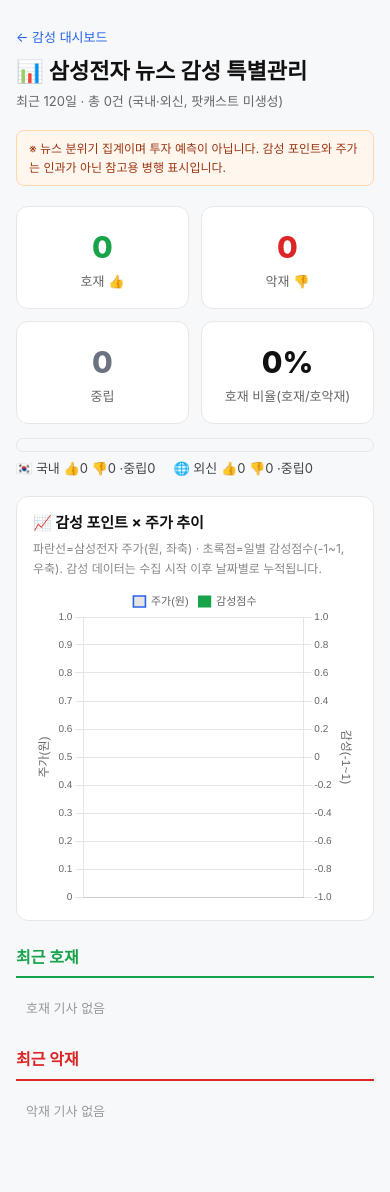
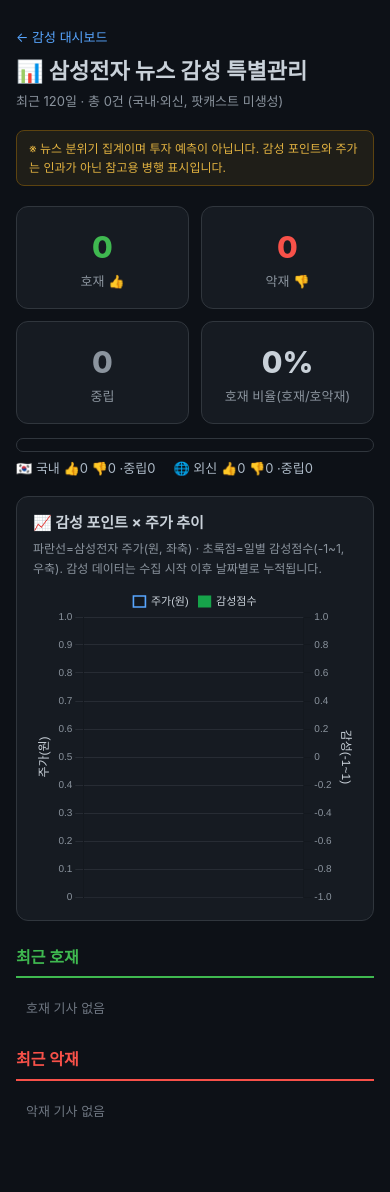
Before and after one commit to rainsosig-source/flask, a Flask app: page /sentiment/samsung in a window 390 px wide. Run offline with Flask 3, Linux system fonts and the light colour scheme; data that the repository does not hold is empty; parts of the project's set-up code (start-up, migrations or seed data) failed here and were passed over.

Commit message:
style(samsung): 삼성전자 감성 페이지 다크 테마 전환
- /sentiment/samsung 라이트→다크(#0d1117) 팔레트, 사이트 톤 일치
- 차트 축/범례/격자 다크용 색 + 주가선 밝은 블루
- 모바일/PC 렌더 정상, JS 에러 없음 확인

Co-Authored-By: Claude Opus 4.8 <noreply@anthropic.com>

```diff
--- a/data/subway_count.json
+++ b/data/subway_count.json
@@ -1 +1 @@
-{"date": "2026-06-03", "count": 867}
+{"date": "2026-06-04", "count": 12}
--- a/data/subway_sinbundang.json
+++ b/data/subway_sinbundang.json
@@ -1 +1 @@
-{"trains":[{"trainNo":"9","statn":"신논현","dest":"정자","updnLine":1,"trainSttus":1,"directAt":"0","lstcarAt":"0"},{"trainNo":"1","statn":"신사","dest":"신사","updnLine":0,"trainSttus":1,"directAt":"0","lstcarAt":"0"},{"trainNo":"11","statn":"양재시민의숲","dest":"신사","updnLine":0,"trainSttus":1,"directAt":"0","lstcarAt":"0"},{"trainNo":"16","statn":"동천","dest":"광교","updnLine":1,"trainSttus":1,"directAt":"0","lstcarAt":"0"},{"trainNo":"17","statn":"광교","dest":"광교","updnLine":1,"trainSttus":1,"directAt":"0","lstcarAt":"0"},{"trainNo":"13","statn":"청계산입구","dest":"광교","updnLine":1,"trainSttus":2,"directAt":"0","lstcarAt":"0"},{"trainNo":"23","statn":"정자","dest":"신사","updnLine":0,"trainSttus":1,"directAt":"0","lstcarAt":"0"}],"fetched_at":1780497665,"operating":true,"today_count":867}
+{"trains":[{"trainNo":"1","statn":"정자","dest":"정자","updnLine":1,"trainSttus":1,"directAt":"0","lstcarAt":"0"}],"fetched_at":1780499827,"operating":true,"today_count":12}
--- a/templates/samsung_sentiment.html
+++ b/templates/samsung_sentiment.html
@@ -7,28 +7,28 @@
   <meta name="description" content="삼성전자 종목 뉴스의 호재·악재 감성을 국내·외신으로 나눠 특별 관리하고, 일별 감성 포인트와 주가 추이를 함께 보는 분석 대시보드. 팟캐스트 없이 수집·분석 전용.">
   <script src="https://cdn.jsdelivr.net/npm/chart.js@4.4.1/dist/chart.umd.min.js"></script>
   <style>
-    :root { --pos:#16a34a; --neg:#dc2626; --neu:#6b7280; --bg:#f7f8fa; --card:#fff; --line:#e5e7eb; --price:#2563eb; }
+    :root { --pos:#3fb950; --neg:#f85149; --neu:#8b949e; --bg:#0d1117; --card:#161b22; --line:#30363d; --text:#c9d1d9; --muted:#8b949e; --price:#58a6ff; }
     * { box-sizing: border-box; }
     html,body { max-width:100%; overflow-x:hidden; }
     body { font-family: "Pretendard","Apple SD Gothic Neo",-apple-system,sans-serif; margin:0;
-           background:var(--bg); color:#111; line-height:1.6; }
+           background:var(--bg); color:var(--text); line-height:1.6; }
     .wrap { max-width: 1000px; margin: 0 auto; padding: 24px 16px 60px; }
     .top { display:flex; align-items:center; gap:10px; flex-wrap:wrap; }
     h1 { font-size: 22px; margin: 4px 0 2px; }
-    .sub { color:#666; font-size: 13px; margin-bottom: 18px; }
-    .note { background:#fff7ed; border:1px solid #fed7aa; color:#9a3412; font-size:12px;
+    .sub { color:var(--muted); font-size: 13px; margin-bottom: 18px; }
+    .note { background:rgba(240,180,41,.08); border:1px solid #5c4310; color:#e3b341; font-size:12px;
             padding:8px 12px; border-radius:8px; margin: 10px 0 20px; }
     .cards { display:grid; grid-template-columns: repeat(auto-fit,minmax(150px,1fr)); gap:12px; margin-bottom:8px; }
     .stat { background:var(--card); border:1px solid var(--line); border-radius:12px; padding:16px; text-align:center; }
     .stat .n { font-size: 30px; font-weight: 800; }
-    .stat .l { font-size: 13px; color:#666; }
+    .stat .l { font-size: 13px; color:var(--muted); }
     .pos .n{color:var(--pos);} .neg .n{color:var(--neg);} .neu .n{color:var(--neu);}
     .bar { height: 14px; border-radius: 8px; overflow: hidden; display:flex; margin: 14px 0 6px; border:1px solid var(--line); }
     .bar .p{background:var(--pos);} .bar .g{background:var(--neu);} .bar .n{background:var(--neg);}
-    .srcrow { display:flex; gap:18px; font-size:13px; color:#444; margin-bottom:18px; flex-wrap:wrap;}
+    .srcrow { display:flex; gap:18px; font-size:13px; color:#adbac7; margin-bottom:18px; flex-wrap:wrap;}
     .chart-box { background:var(--card); border:1px solid var(--line); border-radius:12px; padding:14px 16px; margin-bottom:24px; }
     .chart-box h2 { font-size:15px; margin:0 0 4px; }
-    .chart-box .cap { font-size:12px; color:#888; margin-bottom:8px; }
+    .chart-box .cap { font-size:12px; color:var(--muted); margin-bottom:8px; }
     .chart-wrap { position:relative; width:100%; height:320px; }
     #priceSentChart { display:block; max-width:100%; }
     .cols { display:grid; grid-template-columns: 1fr 1fr; gap:18px; }
@@ -37,15 +37,15 @@
     .col.pos h2{ color:var(--pos); border-color:var(--pos);}
     .col.neg h2{ color:var(--neg); border-color:var(--neg);}
     .item { background:var(--card); border:1px solid var(--line); border-radius:10px; padding:12px 14px; margin-bottom:10px; }
-    .item a { color:#111; text-decoration:none; font-weight:600; font-size:14px; }
+    .item a { color:var(--text); text-decoration:none; font-weight:600; font-size:14px; }
     .item a:hover { text-decoration:underline; }
-    .meta { font-size:12px; color:#777; margin-top:5px; display:flex; gap:8px; flex-wrap:wrap; align-items:center;}
-    .tag { background:#eef2ff; color:#3730a3; border-radius:6px; padding:1px 6px; font-size:11px; }
-    .badge-f { background:#e0f2fe; color:#075985; border-radius:6px; padding:1px 6px; font-size:11px;}
-    .badge-d { background:#f1f5f9; color:#334155; border-radius:6px; padding:1px 6px; font-size:11px;}
+    .meta { font-size:12px; color:var(--muted); margin-top:5px; display:flex; gap:8px; flex-wrap:wrap; align-items:center;}
+    .tag { background:#1f2d3d; color:#79c0ff; border-radius:6px; padding:1px 6px; font-size:11px; }
+    .badge-f { background:#0d2d3a; color:#58a6ff; border-radius:6px; padding:1px 6px; font-size:11px;}
+    .badge-d { background:#21262d; color:#adbac7; border-radius:6px; padding:1px 6px; font-size:11px;}
     .sc-pos{color:var(--pos);font-weight:700;} .sc-neg{color:var(--neg);font-weight:700;}
-    .empty{color:#999;font-size:13px;padding:10px;}
-    .back { font-size:13px; color:#2563eb; text-decoration:none; }
+    .empty{color:#6e7681;font-size:13px;padding:10px;}
+    .back { font-size:13px; color:#58a6ff; text-decoration:none; }
   </style>
 </head>
 <body>
@@ -100,18 +100,18 @@
     new Chart(document.getElementById('priceSentChart'), {
       data:{ labels, datasets:[
         { type:'line', label:'주가(원)', data:priceData, yAxisID:'y',
-          borderColor:'#2563eb', borderWidth:1.6, pointRadius:0, tension:.25, spanGaps:true },
+          borderColor:'#58a6ff', borderWidth:1.6, pointRadius:0, tension:.25, spanGaps:true },
         { type:'line', label:'감성점수', data:sentData, yAxisID:'y1',
           borderColor:'#16a34a', backgroundColor:'#16a34a', borderWidth:1.2,
           pointRadius:4, pointBackgroundColor:ptColors, spanGaps:true, tension:0 }
       ]},
       options:{ responsive:true, maintainAspectRatio:false, interaction:{mode:'index',intersect:false},
-        plugins:{ legend:{labels:{boxWidth:12,font:{size:11}}} },
+        plugins:{ legend:{labels:{boxWidth:12,font:{size:11},color:'#c9d1d9'}} },
         scales:{
-          x:{ ticks:{maxTicksLimit:10,font:{size:10}}, grid:{display:false} },
-          y:{ position:'left', title:{display:true,text:'주가(원)'}, ticks:{font:{size:10}} },
-          y1:{ position:'right', min:-1, max:1, title:{display:true,text:'감성(-1~1)'},
-               grid:{drawOnChartArea:false}, ticks:{font:{size:10}} }
+          x:{ ticks:{maxTicksLimit:10,font:{size:10},color:'#8b949e'}, grid:{display:false} },
+          y:{ position:'left', title:{display:true,text:'주가(원)',color:'#c9d1d9'}, ticks:{font:{size:10},color:'#8b949e'}, grid:{color:'rgba(139,148,158,.15)'} },
+          y1:{ position:'right', min:-1, max:1, title:{display:true,text:'감성(-1~1)',color:'#c9d1d9'},
+               grid:{drawOnChartArea:false}, ticks:{font:{size:10},color:'#8b949e'} }
         } }
     });
   }
```
